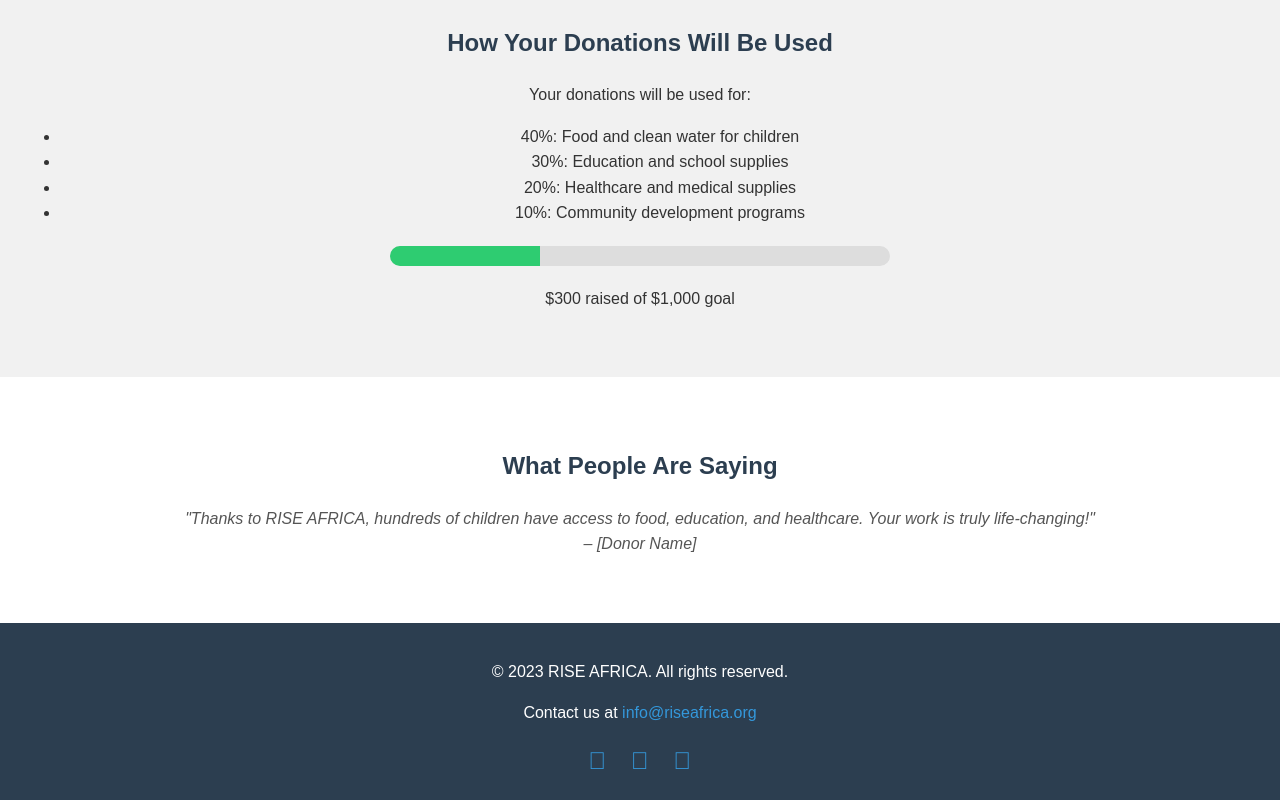
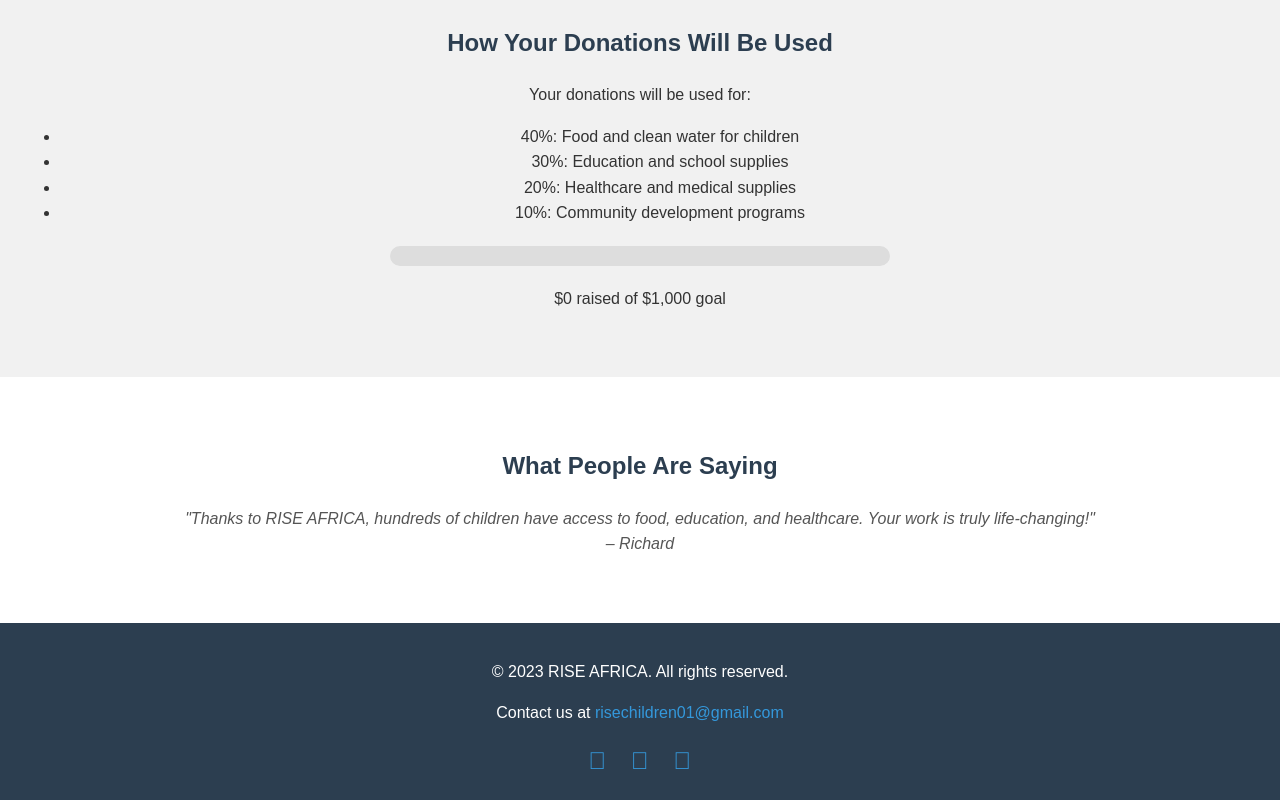
Before and after one commit to Charlie01-creator/Rise, a plain HTML site: page index.html in a window 1280 px wide. Shown: the part 1049-1849 px from the top of the page. Drawn offline with Linux system fonts and the light colour scheme.

Commit message:
Update index.html

```diff
--- a/index.html
+++ b/index.html
@@ -92,7 +92,7 @@
     }
 
     .progress {
-      width: 30%; /* Update this based on your progress */
+      width: 0%; /* Update this based on your progress */
       height: 100%;
       background-color: #2ecc71;
     }
@@ -159,7 +159,7 @@
     <div class="progress-bar">
       <div class="progress"></div>
     </div>
-    <p>$300 raised of $1,000 goal</p>
+    <p>$0 raised of $1,000 goal</p>
   </section>
 
   <!-- Testimonials Section -->
@@ -167,14 +167,14 @@
     <h2>What People Are Saying</h2>
     <blockquote>
       "Thanks to RISE AFRICA, hundreds of children have access to food, education, and healthcare. Your work is truly life-changing!"
-      <br>– [Donor Name]
+      <br>– Richard
     </blockquote>
   </section>
 
   <!-- Footer Section -->
   <footer>
     <p>&copy; 2023 RISE AFRICA. All rights reserved.</p>
-    <p>Contact us at <a href="mailto:info@riseafrica.org">info@riseafrica.org</a></p>
+    <p>Contact us at <a href="mailto:risechildren01@gmail.com">risechildren01@gmail.com</a></p>
     <div class="social-icons">
       <a href="https://facebook.com/riseafrica" target="_blank">&#xf082;</a> <!-- Facebook Icon -->
       <a href="https://twitter.com/riseafrica" target="_blank">&#xf081;</a> <!-- Twitter Icon -->
```
